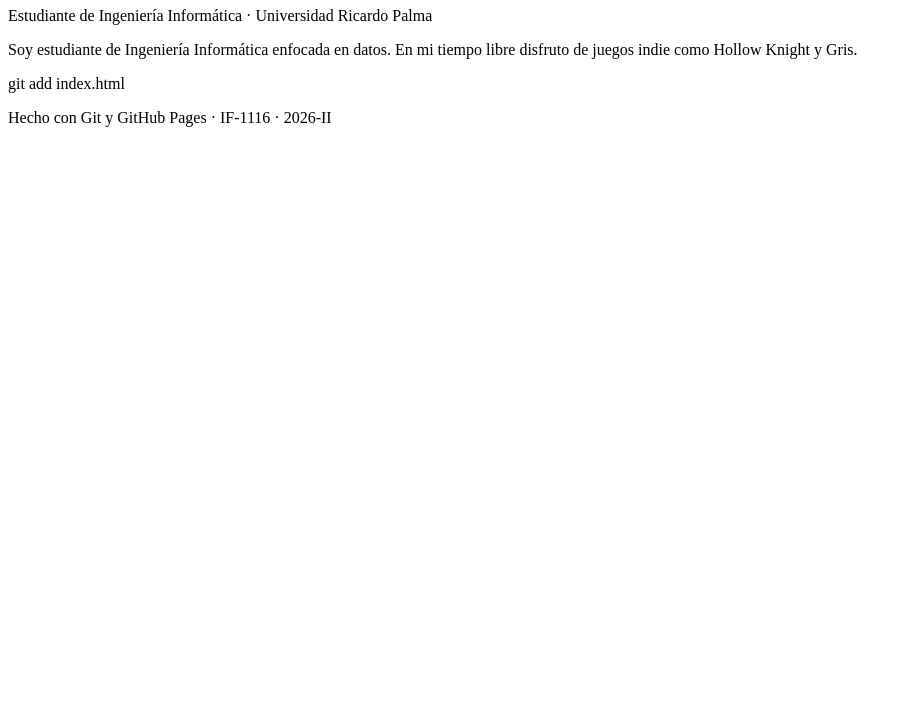
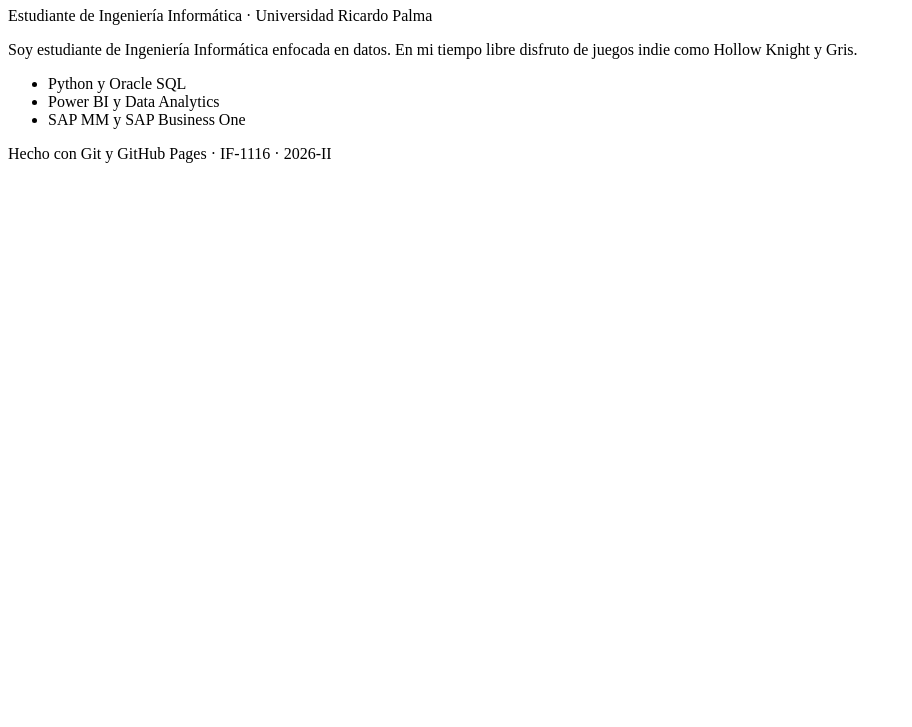
Before and after one commit to KrisD08/KrisD08.github.io, a plain HTML site: page index.html in a window 1280 px wide. Shown: the part 73-800 px from the top of the page, without its empty margins (0-912 px from the left). Drawn offline with Linux system fonts and the light colour scheme.

Commit message:
Agregar lista de habilidades

```diff
--- a/index.html
+++ b/index.html
@@ -13,7 +13,14 @@
   <main>
     <section id="sobre-mi">
       <p>Soy estudiante de Ingeniería Informática enfocada en datos. En mi tiempo libre disfruto de juegos indie como Hollow Knight y Gris.</p>
-    </section>git add index.html
+    </section>
+    <section id="habilidades">
+      <ul>
+        <li>Python y Oracle SQL</li>
+        <li>Power BI y Data Analytics</li>
+        <li>SAP MM y SAP Business One</li>
+      </ul>
+    </section>
   </main>
   <footer>
     <p>Hecho con Git y GitHub Pages · IF-1116 · 2026-II</p>
```
